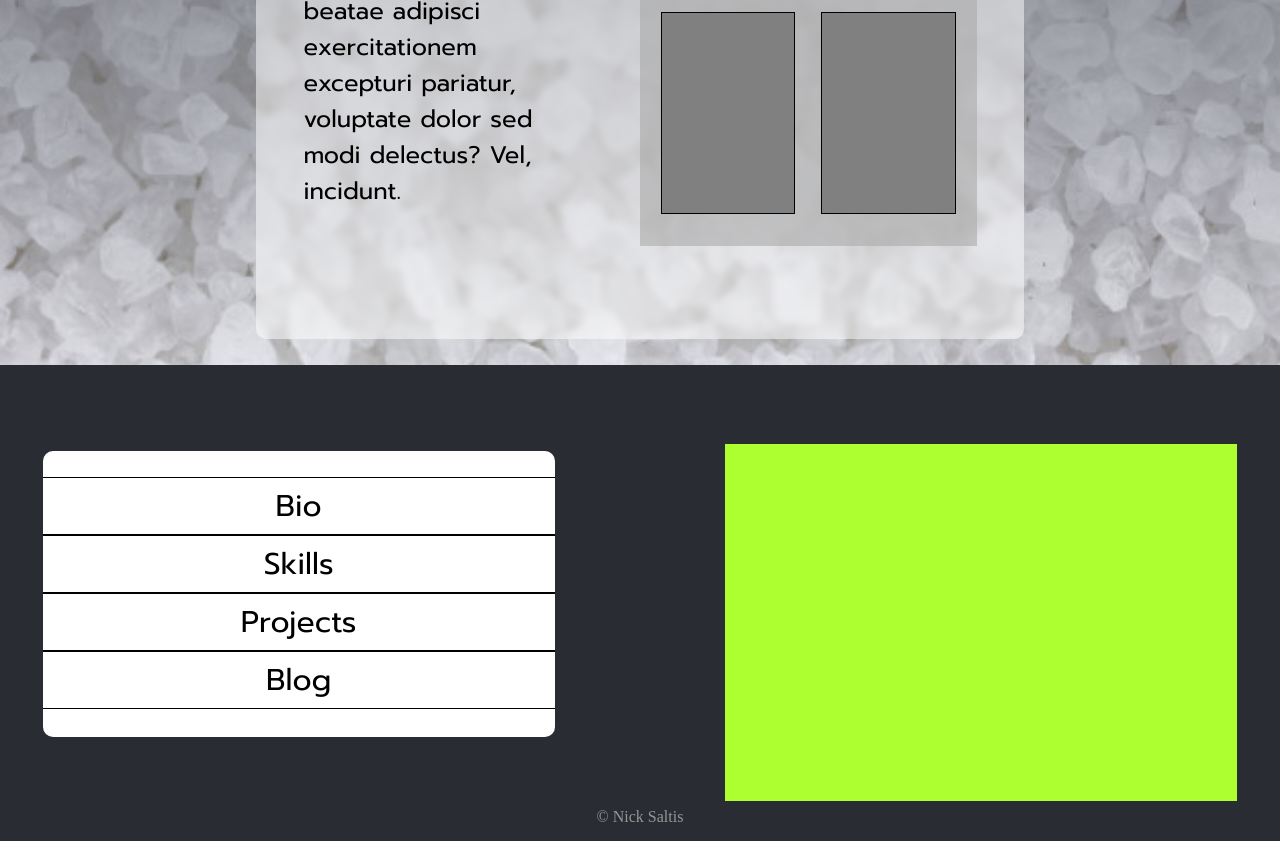
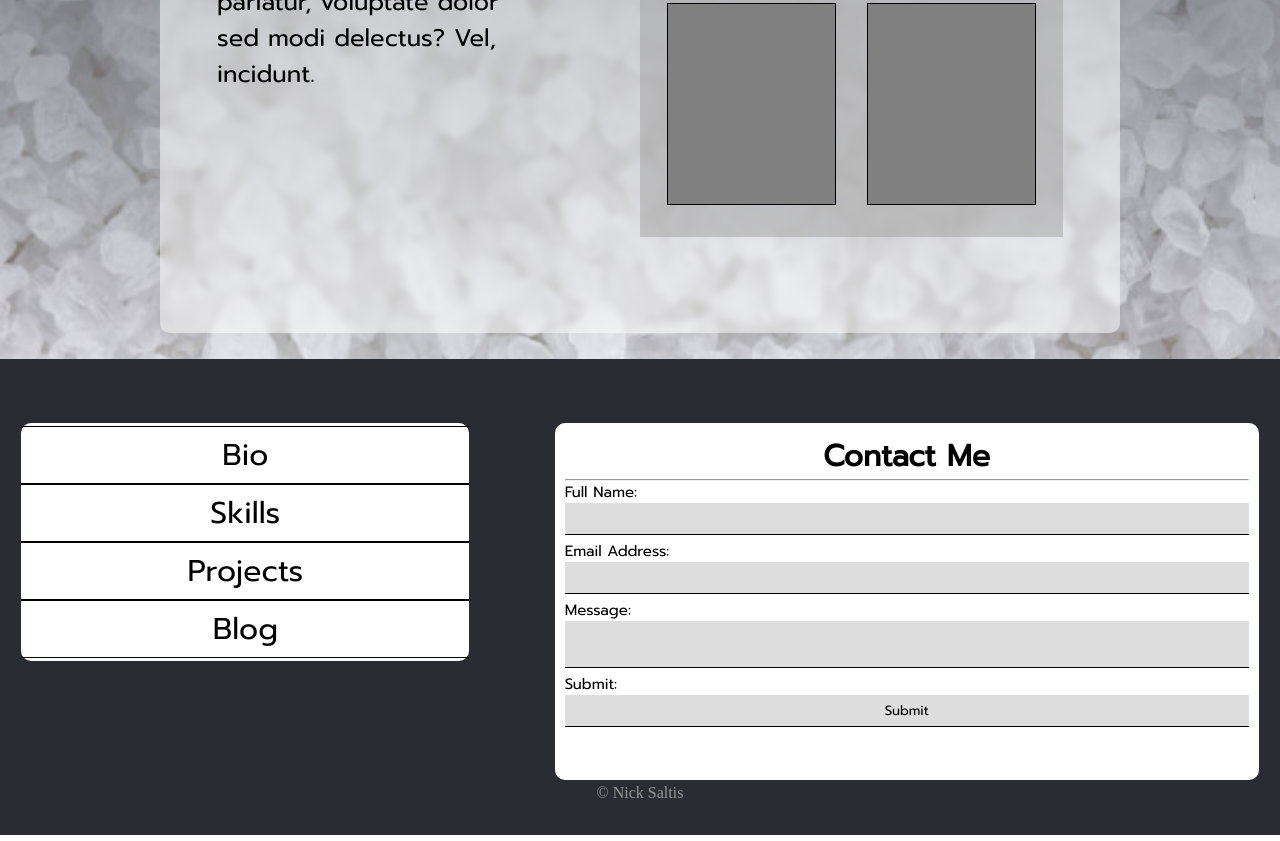
Before and after one commit to NicholasSaltis/Portfolio-Website, a plain HTML site: page index.html in a window 1280 px wide. Shown: the part 1121-1962 px from the top of the page. Drawn offline with Linux system fonts and the light colour scheme.

Commit message:
add contact form in footer, sizing styling and positioning pass over entire index page, adjust site responsiveness

```diff
--- a/css/style.scss
+++ b/css/style.scss
@@ -21,13 +21,13 @@ $prompt: 'Prompt', sans-serif;
     top: 0;
     border: 1px solid black;
     box-shadow: 0px 3px 6px 0 black;
-    padding: 3px;
+    // padding: 3px;
     background-color: rgb(234, 245, 255);
     height: 10%;
     flex-flow: row nowrap;
 
     a {
-        margin-top: 4px;
+        // margin-top: 4px;
         margin-left: 4px;
         text-align: left;
     }
@@ -36,7 +36,7 @@ $prompt: 'Prompt', sans-serif;
 #home-icon {
     margin-top: 5px;
     width: 10%;
-    color: blue;
+    color: rgb(41, 141, 255);
     position: relative;
     top: 2;
     left: 2;
@@ -50,13 +50,23 @@ $prompt: 'Prompt', sans-serif;
     width: 100%;
 
     a {
-        margin: 4px 10px;
+        margin-right: 10px;
+        padding-top: 4px;
+        padding-bottom: 4px;
         text-decoration: none;
         text-align: center;
-        width: 15%;
+        width: 20%;
+        height: 100%;
         font-size: 20px;
         font-family: $prompt;
+        transition: background-color 1s;
 
+    }
+
+    a:hover {
+        background-color: rgb(41, 141, 255);
+        text-decoration: none;
+        color:rgb(255, 255, 255)
     }
 }
 
@@ -219,7 +229,7 @@ $prompt: 'Prompt', sans-serif;
 
 footer {
     width: 100vw;
-    height: 20%;
+    height: 80vh;
     display: absolute;
     // transform-origin: 0;
     // transform: translateZ(3px) scale(0.625);
@@ -230,35 +240,36 @@ footer {
 .footer_section {
     background-color: rgb(42, 44, 51);
     width: 100%;
-    height: 40vh;
+    height: 100%;
     display: flex;
-    flex-flow: column wrap;
+    flex-flow: column nowrap;
     align-items: center;
     justify-content: center;
 }
 
 .footer_card {
+    display: flex;
+    flex-flow: column nowrap;
+    justify-content: center;
     width: 75%;
     height: 75%;
     background-color: rgb(255, 255, 255);
     margin-top: 5%;
     margin-bottom: 5%;
- padding-bottom: 5%;
+
     border-radius: 10px;
 }
 
 .references {
     list-style-type: none;
     text-align: center;
-    padding-top: 5%;
-    padding-bottom: auto;
+
 
 
     & a {
+        display: block;
         text-decoration: none;
         color: black;
-
-        & li {
         text-align: center;
         font-family: $prompt;
         font-size: 30px;
@@ -266,8 +277,6 @@ footer {
         border-top: 1px solid black;
         padding: 5px;
 
-
-        }
     }
 
 
@@ -283,14 +292,48 @@ a:hover {
     text-align: center;
     color: rgb(150, 150, 150)
 
+
 }
 
 .contact_form {
-background-color: green;
-width: 20%;
-height: auto;
-display: none;
+    width: 75%;
+    height: 75%;
+    background-color: rgb(255, 255, 255);
+    border-radius: 10px;
+    margin-top: 5%;
+    padding: 10px;
+    display: flex;
+    flex-flow: column nowrap;
 
+    & h4 {
+        text-align: center;
+        font-size: 30px;
+        font-family: $prompt;
+
+    }
+
+    & label {
+        font-family: $prompt;
+        font-size: 15px;
+    }
+
+    & input {
+        font-family: $prompt;
+        width: 100%;
+        padding: 5px;
+        margin-bottom: 5px;
+        border: none;
+        border-bottom: 1px solid black;
+        background-color: rgb(221, 221, 221);
+        transition: background-color 1s;
+    }
+
+
+
+}
+
+.sub-button:hover {
+    background-color: rgb(41, 141, 255);
 }
 
 @media only screen and (min-width: 376px) {
@@ -327,13 +370,29 @@ display: none;
         margin-top: 2%;
     }
 
-    .footer_card {
-        height: 60%;
-    }
-
     footer {
         height: 59.5vh;
 
+    }
+
+    .footer_section {
+        flex-flow: row wrap;
+        align-items: flex-start;
+    }
+
+    .footer_card {
+        height: 50%;
+        width: 35%;
+        margin-right: 2.5%;
+    }
+
+    .contact_form {
+        width: 55%;
+        margin-left: 2.5%;
+    }
+
+    .message-input {
+        height: 20%;
     }
 
     .trademark {
@@ -358,7 +417,7 @@ display: none;
 
     .content_card {
         flex-flow: row wrap;
-        width: 60vw;
+        width: 75vw;
         margin-top: 4%;
     }
 
@@ -370,7 +429,7 @@ display: none;
 
     .content_card p {
         width: 45%;
-        height: 70%;
+        height: 50%;
     }
 
     .link_grid {
@@ -382,24 +441,21 @@ display: none;
         height: 100%;
         flex-flow: row wrap;
         justify-content: space-evenly;
-        align-items: flex-end;
+        align-items: flex-start;
 
 
     }
 
     .footer_card {
-        width: 40%;
-        margin-right: 5%;
+        height: 50%;
+        width: 35%;
+        margin-right: 2.5%;
 
     }
 
     .contact_form {
-        display: block;
-        width: 40%;
-        height: 75%;
-        background-color: greenyellow;
-        margin-left: 5%;
-
+        width: 55%;
+        margin-left: 2.5%;
 
     }
 
@@ -407,4 +463,8 @@ display: none;
         order: 3;
         flex-basis: 100%;
     }
+
+
+
+
 }
--- a/index.html
+++ b/index.html
@@ -67,17 +67,29 @@
         <div class="footer_section">
 
           <div class="footer_card">
-            <ul class="references">
-                <a href="/"><li>Bio</li></a>
-                <a href="/"><li>Skills</li></a>
-                <a href="/"><li>Projects</li></a>
-                <a href="/"><li>Blog</li></a>
-            </ul>
+            <div class="references">
+                <a href="/">Bio</a>
+                <a href="/">Skills</a>
+                <a href="/">Projects</a>
+                <a href="/">Blog</a>
+            </div>
+          </div>
+
+          <div class="contact_form">
+              <h4 class="form_heading">Contact Me</h4>
+              <hr>
+            <form action="mailto:gcas012107@coderacademy.edu.au" method="get" enctype="application/x-www-form-urlencoded">
+                <label for="fullName">Full Name: </label><br>
+                <input type="text" id="fullName" name="fullName"><br>
+                <label for="email">Email Address: </label><br>
+                <input type="text" id="email" name="email"><br>
+                <label for="Message">Message: </label><br>
+                <input type="text" id="Message" name="Message" class="message-input"><br>
+                <label for="submit">Submit: </label><br>
+                <input type="submit" id="submit" name="submit" class="sub-button">
+            </form>
           </div>
           <p class="trademark">&copy; Nick Saltis</p>
-          <div class="contact_form">
-
-          </div>
         </div>
       </footer>
 </body>
```
Also changed, not shown: Bio.html (added, +12 -0 lines), Projects.html (added, +12 -0 lines), Skills.html (added, +12 -0 lines), css/style.css, 4 other files. Lines whose indentation alone changed are shown as unchanged.
